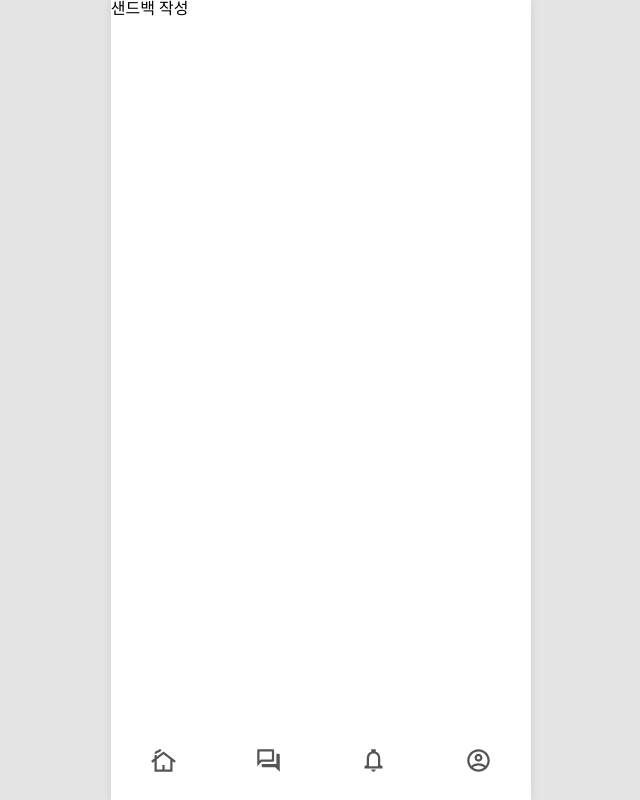
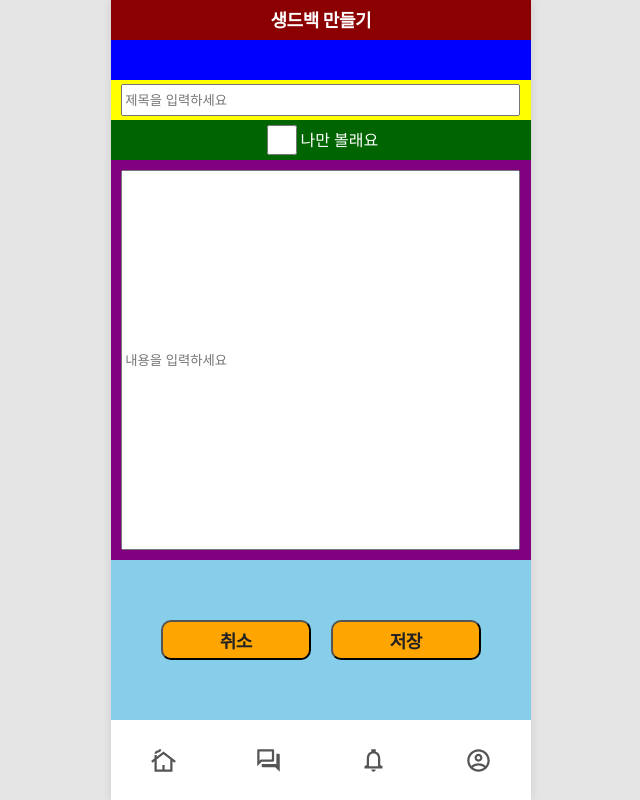
Before and after one commit to thandbag/thandbag_FE, a React (Create React App) app: page /TbWrite in a window 1280 px wide. Shown: the whole page, without its empty margins (460-1100 px from the left). Built offline with nearby package versions, Linux system fonts and the light colour scheme.

Commit message:
Tblist, Tbwrite, Main뼈대

```diff
--- a/src/pages/Main.js
+++ b/src/pages/Main.js
@@ -1,7 +1,95 @@
 import React from "react";
 
+import TbText from "../elements/TbText";
+
+import styled from "styled-components";
+
 const Main = (props) => {
-  return <>아 진짜로 너무 슬프다 진짜로 아,,,</>;
+  return (
+    <Container>
+      <Header>
+        <Logo>로고가 들어갈 거에용</Logo>
+      </Header>
+      <MainBodyTop>
+        <MainImage>메인 이미지가 들어갈 거에용</MainImage>
+      </MainBodyTop>
+      <MainBodyBottom>
+        <Button>
+          <TbText bold>버튼을 눌러보아용</TbText>
+        </Button>
+        <Button>
+          <TbText bold>어서 눌러보아욘</TbText>
+        </Button>
+      </MainBodyBottom>
+      <Footer />
+    </Container>
+  );
 };
 
+const Container = styled.div`
+  width: 100%;
+  height: 100vh;
+  background-color: skyblue;
+  display: flex;
+  justify-content: center;
+  align-items: center;
+  flex-direction: column;
+`;
+
+const Header = styled.div`
+  width: 100%;
+  height: 10vh;
+  background-color: #fff;
+  display: flex;
+  justify-content: center;
+  align-items: center;
+  flex-direction: column;
+`;
+
+const Logo = styled.div`
+  width: 50%;
+  height: 100%;
+  background-color: midnightblue;
+`;
+
+const MainBodyTop = styled.div`
+  width: 100%;
+  height: 40vh;
+  background-color: #fff;
+  display: flex;
+  justify-content: center;
+  align-items: center;
+`;
+
+const MainImage = styled.div`
+  width: 70%;
+  height: 100%;
+  background-color: green;
+`;
+
+const MainBodyBottom = styled.div`
+  width: 100%;
+  height: 40vh;
+  background-color: #fff;
+  display: flex;
+  justify-content: center;
+  align-items: center;
+  flex-direction: column;
+`;
+
+const Button = styled.button`
+  width: 70%;
+  height: 20%;
+  background-color: dargreen;
+  border-radius: 15px;
+  margin: 10px 0px;
+  background-color: orange;
+`;
+
+const Footer = styled.div`
+  width: 100%;
+  height: 10vh;
+  background-color: #fff;
+`;
+
 export default Main;
--- a/src/pages/TbList.js
+++ b/src/pages/TbList.js
@@ -1,11 +1,80 @@
 import React from "react";
 
+import styled from "styled-components";
+
+import TbText from "../elements/TbText";
+
 const TbList = (props) => {
-    return (
-        <>
-        샌드백 리스트
-        </>
-    )
-}
+  return (
+    <Container>
+      <Header>
+        <TbText bold>전체 생드백 리스트</TbText>
+      </Header>
+      <Category>
+        <TbText bold>카테고리 영역</TbText>
+      </Category>
+      <FilterArea>
+        <TbText bold>필요한 영역인지 잘 모르겠음</TbText>
+      </FilterArea>
+      <CardArea>
+        <TbText bold>카드 컴포넌트 맵돌리기?</TbText>
+      </CardArea>
+      <Footer />
+    </Container>
+  );
+};
+
+const Container = styled.div`
+  width: 100%;
+  height: 100vh;
+  background-color: skyblue;
+  display: flex;
+  justify-content: center;
+  align-items: center;
+  flex-direction: column;
+`;
+
+const Header = styled.div`
+  width: 100%;
+  height: 5vh;
+  background-color: darkred;
+  display: flex;
+  justify-content: center;
+  align-items: center;
+`;
+
+const Category = styled.div`
+  width: 100%;
+  height: 5vh;
+  background-color: blue;
+  display: flex;
+  justify-content: center;
+  align-items: center;
+`;
+
+const FilterArea = styled.div`
+  width: 100%;
+  height: 5vh;
+  background-color: darkgreen;
+  display: flex;
+  justify-content: center;
+  align-items: center;
+`;
+
+const CardArea = styled.div`
+  width: 100%;
+  height: 75vh;
+  background-color: #eee;
+  display: flex;
+  justify-content: center;
+  align-items: center;
+  flex-direction: column;
+`;
+
+const Footer = styled.div`
+  width: 100%;
+  height: 10vh;
+  background-color: #fff;
+`;
 
 export default TbList;
--- a/src/pages/TbWrite.js
+++ b/src/pages/TbWrite.js
@@ -1,11 +1,134 @@
 import React from "react";
 
+import TbText from "../elements/TbText";
+
+import styled from "styled-components";
+
 const TbWrite = (props) => {
-    return (
-        <>
-        샌드백 작성
-        </>
-    )
-}
+  return (
+    <Container>
+      <Header>
+        <TbText color="white" bold>
+          생드백 만들기
+        </TbText>
+      </Header>
+      <Category></Category>
+      <NameInputWrap>
+        <NameInput placeholder="제목을 입력하세요"></NameInput>
+      </NameInputWrap>
+      <CheckBoxArea>
+        <InputCheckBox type="checkbox" id="check"></InputCheckBox>
+        <CheckBoxLabel for="check">나만 볼래요</CheckBoxLabel>
+      </CheckBoxArea>
+      <ContentsWrap>
+        <Contents placeholder="내용을 입력하세요"></Contents>
+      </ContentsWrap>
+      <ContentsBottom>
+        <Button>
+          <TbText bold>취소</TbText>
+        </Button>
+        <Button>
+          <TbText bold>저장</TbText>
+        </Button>
+      </ContentsBottom>
+      <Footer />
+    </Container>
+  );
+};
 
+const Container = styled.div`
+  width: 100%;
+  height: 100vh;
+  background-color: skyblue;
+  display: flex;
+  justify-content: center;
+  align-items: center;
+  flex-direction: column;
+`;
+
+const Header = styled.div`
+  width: 100%;
+  height: 5vh;
+  background-color: darkred;
+  display: flex;
+  justify-content: center;
+  align-items: center;
+  flex-direction: column;
+`;
+
+const Category = styled.div`
+  width: 100%;
+  height: 5vh;
+  background-color: blue;
+`;
+
+const NameInputWrap = styled.div`
+  width: 100%;
+  height: 5vh;
+  display: flex;
+  justify-content: center;
+  align-items: center;
+  background-color: yellow;
+`;
+
+const NameInput = styled.input`
+  width: 95%;
+  height: 80%;
+`;
+
+const CheckBoxArea = styled.div`
+  width: 100%;
+  height: 5vh;
+  background-color: darkgreen;
+  display: flex;
+  justify-content: center;
+  align-items: center;
+`;
+
+const InputCheckBox = styled.input`
+  width: 30px;
+  height: 30px;
+`;
+
+const CheckBoxLabel = styled.label`
+  color: white;
+`;
+
+const ContentsWrap = styled.div`
+  width: 100%;
+  height: 50vh;
+  display: flex;
+  justify-content: center;
+  align-items: center;
+  background-color: purple;
+`;
+
+const Contents = styled.input`
+  width: 95%;
+  height: 95%;
+`;
+
+const ContentsBottom = styled.div`
+  width: 100%;
+  height: 20vh;
+  background-color: skyblue;
+  display: flex;
+  justify-content: center;
+  align-items: center;
+`;
+
+const Button = styled.button`
+  width: 150px;
+  height: 25%;
+  background-color: dargreen;
+  border-radius: 10px;
+  margin: 0px 10px;
+  background-color: orange;
+`;
+
+const Footer = styled.div`
+  width: 100%;
+  height: 10vh;
+  background-color: #fff;
+`;
 export default TbWrite;
```
